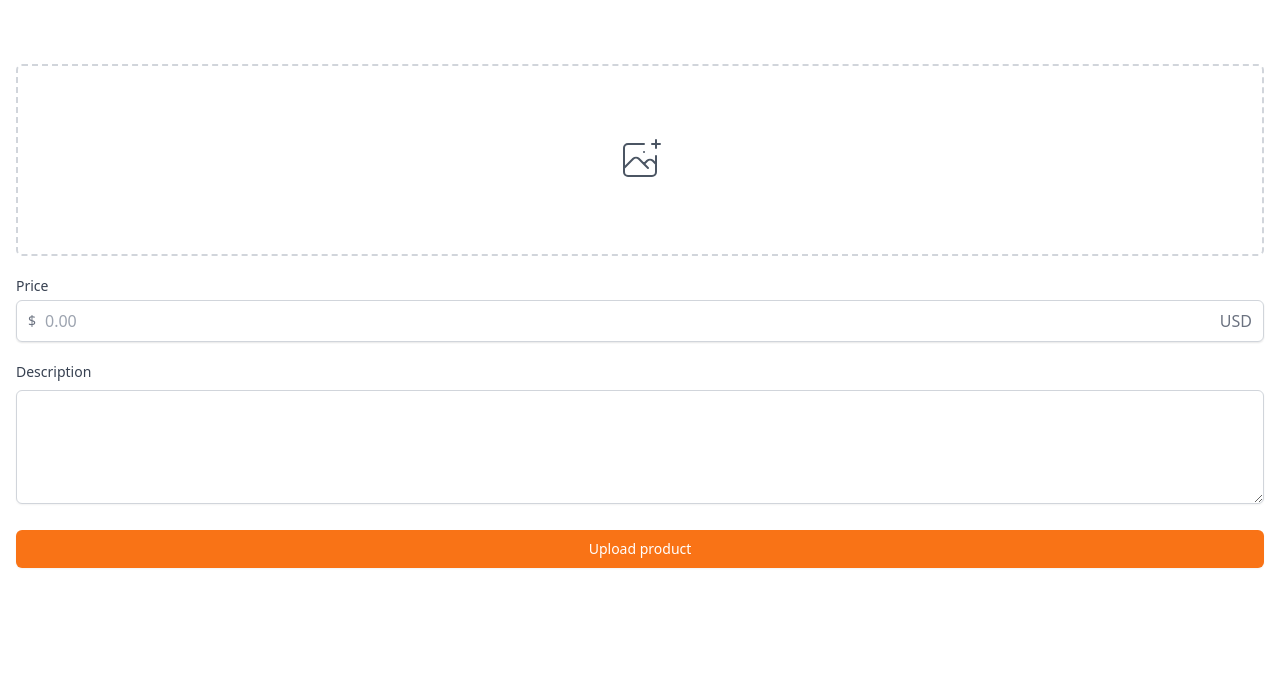
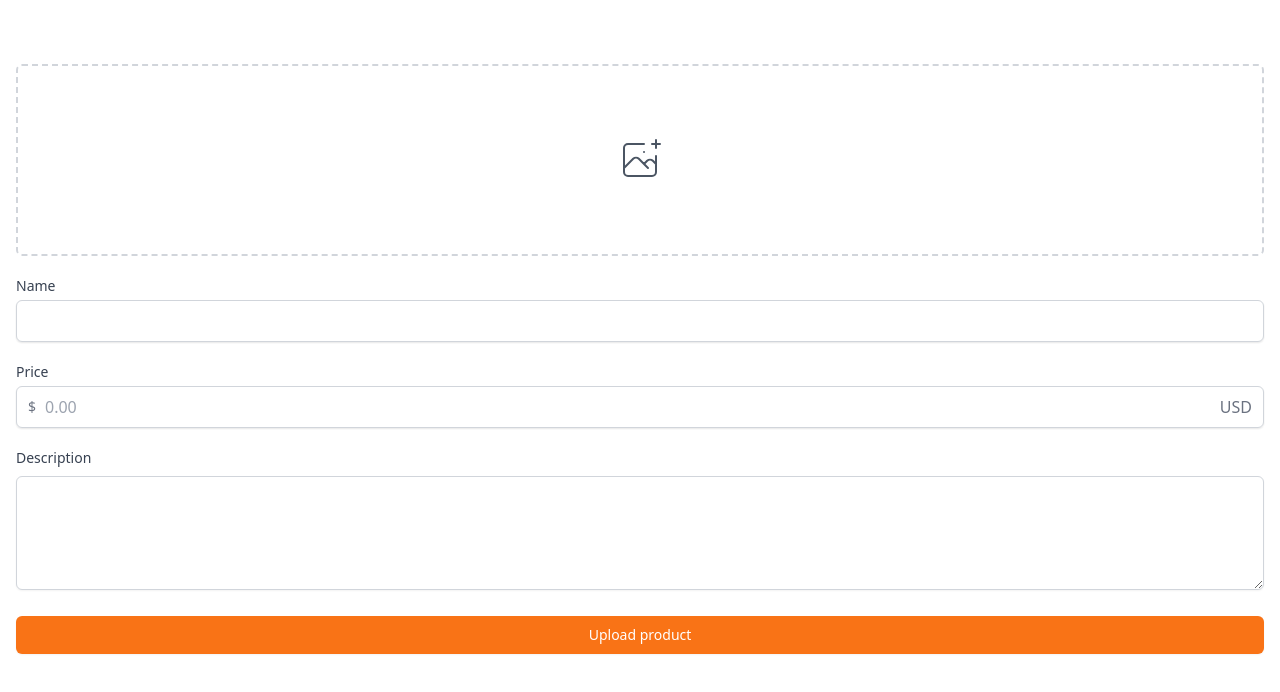
Before and after one commit to padd60/Carrot-Market, a Next.js app: page /items/upload in a window 1280 px wide. Shown: the top 692 px of the page. Built offline with nearby package versions, Linux system fonts and the light colour scheme.

Commit message:
[feat] 아이템 업로드에 빠진 name input 추가

```diff
--- a/pages/items/upload.tsx
+++ b/pages/items/upload.tsx
@@ -21,6 +21,22 @@
           </svg>
           <input className="hidden" type="file" />
         </label>
+      </div>
+      <div className="my-5">
+        <label
+          className="mb-1 block text-sm font-medium text-gray-700"
+          htmlFor="name"
+        >
+          Name
+        </label>
+        <div className="rounded-md relative flex  items-center shadow-sm">
+          <input
+            id="name"
+            type="email"
+            className="appearance-none w-full px-3 py-2 border border-gray-300 rounded-md shadow-sm placeholder-gray-400 focus:outline-none focus:ring-orange-500 focus:border-orange-500"
+            required
+          />
+        </div>
       </div>
       <div className="my-5">
         <label
```
